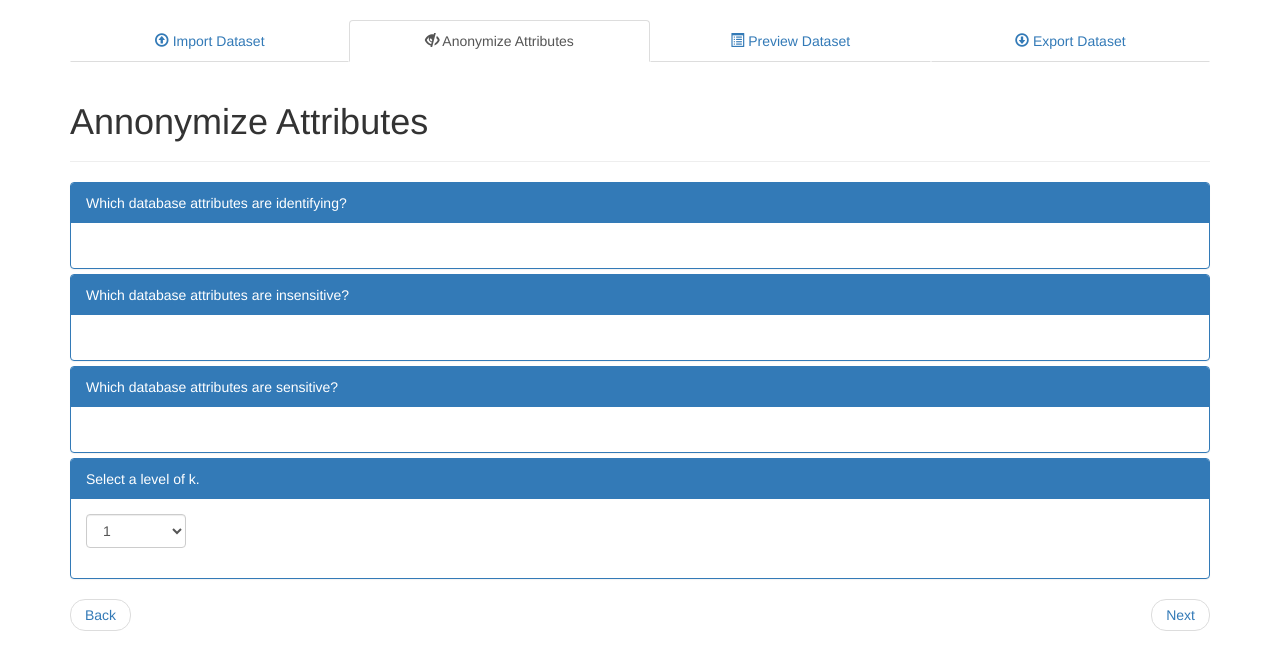
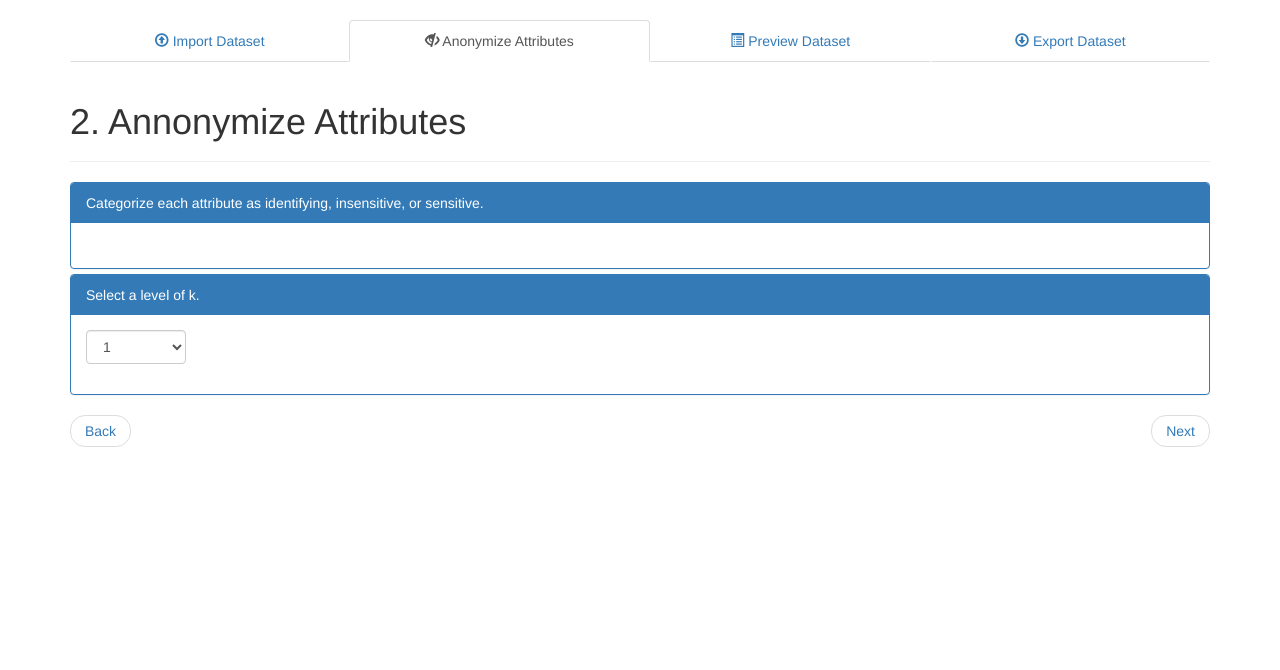
Before and after one commit to hhabib/anonymization-tool, a Flask app: page /anonymize.html in a window 1280 px wide. Shown: the part 52-722 px from the top of the page. Run offline with Flask 2, Linux system fonts and the light colour scheme; some libraries are stand-ins or nearby versions.

Commit message:
changed front end to dropdown categorization of attributes and added function to pass to backend

```diff
--- a/app/code/server.py
+++ b/app/code/server.py
@@ -18,29 +18,11 @@ def array2python():
     attributes = session['dataset_attributes']
     return jsonify(result=attributes)
 
-@app.route('/_suppression2python')
-def suppression2python():
-    session['suppression_attributes'] = json.loads(request.args.get('suppressedAttr'))
-    suppressedAttr = session['suppression_attributes']
-    index2suppress()
-    return jsonify(result=suppressedAttr)
-
-# Returns a python dictionary, suppress{column number of attribute: number of characters to suppress}. Value of number of characters to suppress is either "all" or a number
-@app.route('/_index2suppress')
-def index2suppress():
-    suppressedAttr = session.get('suppression_attributes', None)
-    attributes = session.get('dataset_attributes', None)
-    i = len(suppressedAttr)
-    j = 1
-    suppress = {}
-
-    for key in suppressedAttr:
-        colNum = attributes.index(key)
-        value = suppressedAttr[key]
-        suppress[colNum] = value
-    # print suppress
-    return suppress
-
+@app.route('/_categorization2python')
+def categorization2python():
+    session['attributes_categorization'] = json.loads(request.args.get('attrCategorization'))
+    attrCategorization = session['attributes_categorization']
+    return jsonify(result=attrCategorization)
 
 
 @app.route('/_python2array')
--- a/app/code/templates/anonymize.html
+++ b/app/code/templates/anonymize.html
@@ -21,25 +21,13 @@
             <li><a href="#"><span class="glyphicon glyphicon-download"></span> Export Dataset</a></li>
         </ul>
         <div class="page-header">
-            <h1>Annonymize Attributes</h1>
+            <h1>2. Annonymize Attributes</h1>
         </div>
         <div class="panel-group">
             <div class="panel panel-primary">
-                <div class="panel-heading">Which database attributes are identifying?</div>
+                <div class="panel-heading">Categorize each attribute as identifying, insensitive, or sensitive.</div>
                 <div class="panel-body">
-                    <div class="form-group attrList"></div>
-                </div>
-            </div>
-            <div class="panel panel-primary">
-                <div class="panel-heading">Which database attributes are insensitive?</div>
-                <div class="panel-body">
-                    <div class="form-group attrList"></div>
-                </div>
-            </div>
-            <div class="panel panel-primary">
-                <div class="panel-heading">Which database attributes are sensitive?</div>
-                <div class="panel-body">
-                    <div class="form-group attrList"></div>
+                    <div class="form-group" id="attrList"></div>
                 </div>
             </div>
             <div class="panel panel-primary">
@@ -47,16 +35,16 @@
                 <div class="panel-body">
                     <div class="form-group">
                         <select class="form-control" id="klevel" style="width: 100px">
-                            <option>1</option>
-                            <option>2</option>
-                            <option>3</option>
-                            <option>4</option>
-                            <option>5</option>
-                            <option>6</option>
-                            <option>7</option>
-                            <option>8</option>
-                            <option>9</option>
-                            <option>10</option>
+                            <option value ="1">1</option>
+                            <option value ="2">2</option>
+                            <option value ="3">3</option>
+                            <option value ="4">4</option>
+                            <option value ="5">5</option>
+                            <option value ="6">6</option>
+                            <option value ="7">7</option>
+                            <option value ="8">8</option>
+                            <option value ="9">9</option>
+                            <option value ="10">10</option>
                         </select>
                     </div>
                 </div>
@@ -74,46 +62,58 @@
         var attributes = [];
         $SCRIPT_ROOT = {{ request.script_root|tojson|safe }};
         $.getJSON($SCRIPT_ROOT + '/_python2array', function(data){
-            attributes = data.result
+            attributes = data.result;
 
             // Print attributes
-            var html = '';
+            var html = '<form><tbody>';
+
             for(var attr in attributes) {
-                html += '<div class=\"checkbox\">\r\n';
-                html += '<label><input type=\"checkbox\" value=\"\">' + attributes[attr] + '</label>\r\n</div>';
+                html += '<tr>\r\n';
+                html += '<td>' + attributes[attr] + '</td>\r\n<td><select class=\"form-control\" id=\"' + attributes[attr] + '\" style=\"width: 300px\">\r\n<option value=\"identifying\">Identifying</option>\r\n<option value=\"sensitive\">Sensitive</option>\r\n<option value=\"insensitive\">Insensitive</option></select></td>\r\n';
+                html += '</tr>\r\n<br>';
             }
+            html += '</tbody></form>';
 
             console.log(html);
-            $('.attrList').html(html);
+            $('#attrList').html(html);
             // Add next button
-            $('#navigation').html('<ul class=\"pager\"><li class=\"previous\"><a href=\"./import.html\">Back</a></li><li class=\"next\"><a href=\"./suppression.html\">Next</a></li></ul>');
+            $('#navigation').html('<ul class=\"pager\"><li class=\"previous\"><a href=\"./import.html\">Back</a></li><li class=\"next\"><a href=\"\" onclick=\"submit()\">Next</a></li></ul>');
             console.log(attributes)
          });
 
         // Pass user input to backend
         function submit() {
-            var suppressedAttr = {};
-            for(var attr in attributes) {
-                var boxID = "all" + attributes[attr];
+            var attrCategorization = {};
+            var identifyingAttr = [];
+            var sensitiveAttr = [];
+            var insensitiveAttr = [];
+            var klevel = document.getElementById("klevel").value;
+            for (var attr in attributes) {
+                var selection = document.getElementById(attributes[attr]).value;
 
-                if(document.getElementById(boxID).checked || $('#'+ attributes[attr]).val() != "") {
-                    var key = attributes[attr];
-                    var value = "";
-                    if($('#'+ attributes[attr]).val() > 0) {
-                        value = $('#'+ attributes[attr]).val();
-                    }
-                    if (document.getElementById(boxID).checked) {
-                        value = "all";
-                    }
-                    suppressedAttr[key] = value;
-                    console.log("key: " + key);
-                    console.log("value: " + value);
+                if (selection == 'identifying') {
+                    identifyingAttr.push(attributes[attr]);
+                }
+
+                if (selection == 'sensitive') {
+                    sensitiveAttr.push(attributes[attr]);
+                }
+
+                if (selection == 'insensitive') {
+                    insensitiveAttr.push(attributes[attr]);
                 }
             }
+
+            attrCategorization["identifying"] = identifyingAttr;
+            attrCategorization["sensitive"] = sensitiveAttr;
+            attrCategorization["insensitive"] = insensitiveAttr;
+            attrCategorization["k"] = klevel;
+
+            console.log(klevel);
+
             $SCRIPT_ROOT = {{ request.script_root|tojson|safe }};
-            $.getJSON($SCRIPT_ROOT + '/_suppression2python', {
-                suppressedAttr: JSON.stringify(suppressedAttr)
-
+            $.getJSON($SCRIPT_ROOT + '/_categorization2python', {
+                attrCategorization: JSON.stringify(attrCategorization)
             }, function(data){
                 console.log(data.result)
             });
--- a/app/code/templates/import.html
+++ b/app/code/templates/import.html
@@ -20,7 +20,7 @@
             <li><a href="#"><span class="glyphicon glyphicon-download"></span> Export Dataset</a></li>
         </ul>
         <div class="page-header">
-            <h1>Import Dataset</h1>
+            <h1>1. Import Dataset</h1>
         </div>
         <div class="panel-group">
             <div class="panel panel-primary" style="display: inline-block;">
@@ -131,8 +131,6 @@
                         };
                     }
             }
-           // printTable(file);
-           // $('#list').append(output);
         });
         </script>
     </div>
```
